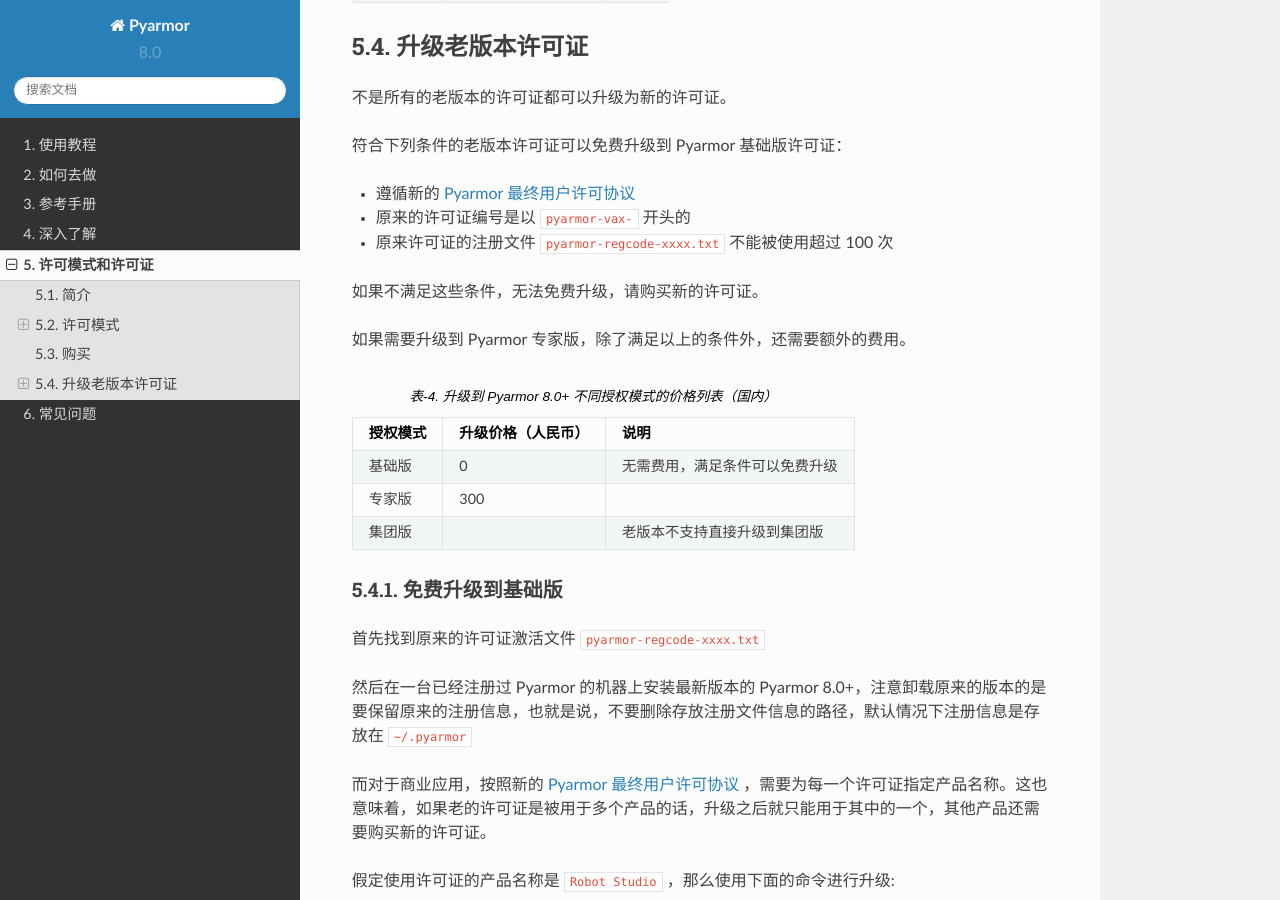
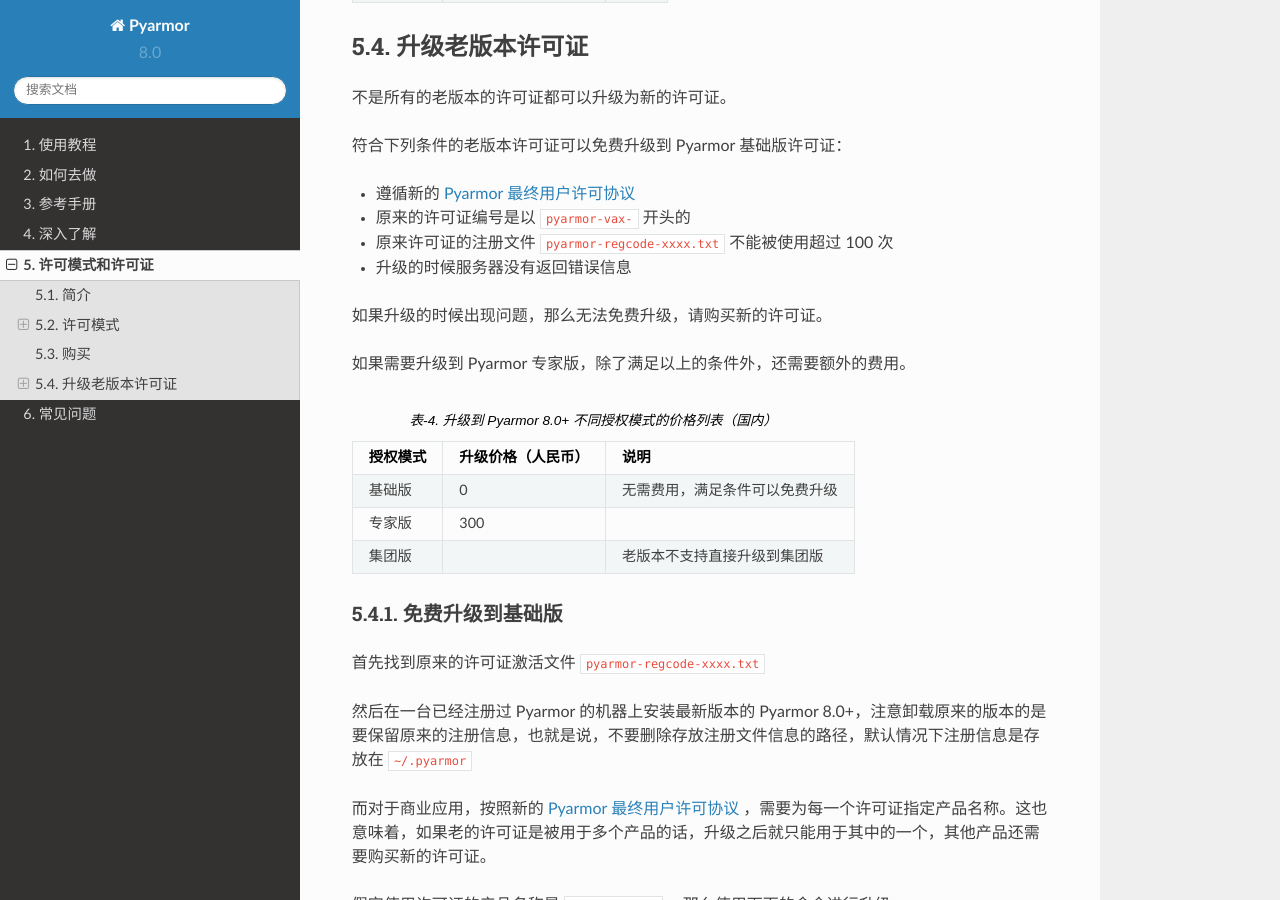
Before and after one commit to dashingsoft/pyarmor-docs-zh, a Sphinx documentation site: the page built from docs/licenses.rst, in a window 1280 px wide and 900 px high, scrolled down 3409 px. Built offline with Sphinx 7.4.7 and the Read the Docs theme 2.0.0, drawn with Linux system fonts in a browser that asks for light colours.

Commit message:
Refine upgrade items

```diff
--- a/docs/licenses.rst
+++ b/docs/licenses.rst
@@ -158,8 +158,9 @@
 * 遵循新的 `Pyarmor 最终用户许可协议`_
 * 原来的许可证编号是以 ``pyarmor-vax-`` 开头的
 * 原来许可证的注册文件 ``pyarmor-regcode-xxxx.txt`` 不能被使用超过 100 次
+* 升级的时候服务器没有返回错误信息
 
-如果不满足这些条件，无法免费升级，请购买新的许可证。
+如果升级的时候出现问题，那么无法免费升级，请购买新的许可证。
 
 如果需要升级到 Pyarmor 专家版，除了满足以上的条件外，还需要额外的费用。
 
```
